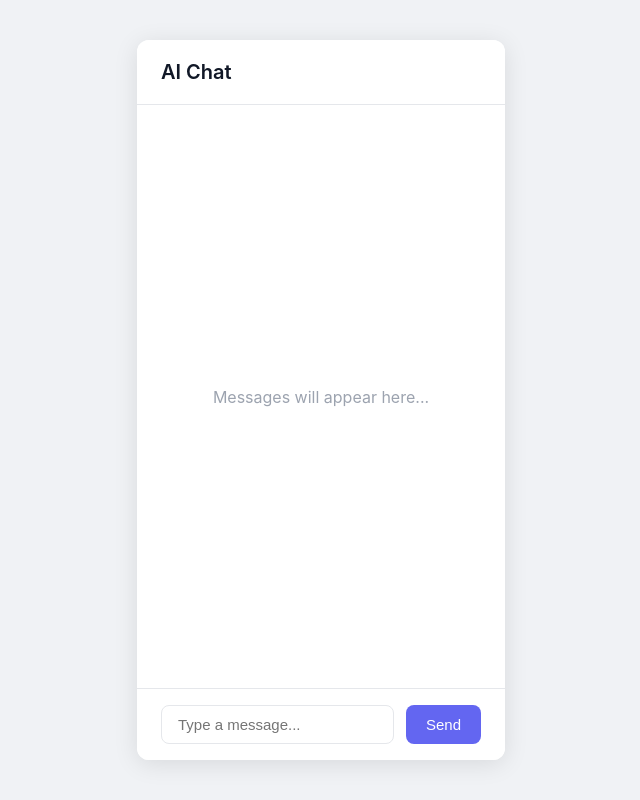
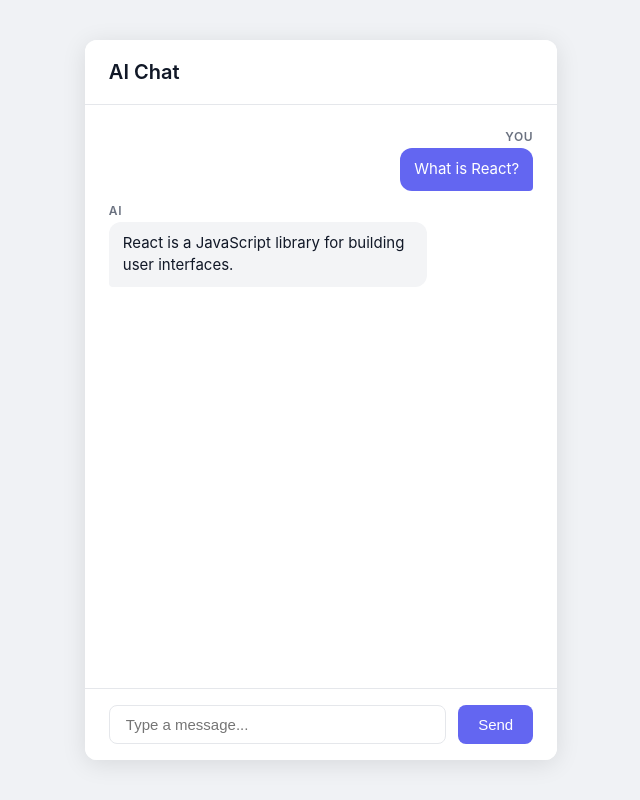
Before and after one commit to uzairha/ai-chat-app, a React (Vite) app in the folder ai-chat-app/client/: page / in a window 1280 px wide. Shown: the whole page, without its empty margins (319-959 px from the left). Built offline with nearby package versions, Linux system fonts and the light colour scheme.

Commit message:
Chunk 3: Message component and props

```diff
--- a/ai-chat-app/client/src/App.jsx
+++ b/ai-chat-app/client/src/App.jsx
@@ -1,4 +1,5 @@
 import './App.css'
+import Message from './components/Message'
 
 function App() {
   return (
@@ -8,7 +9,8 @@ function App() {
       </header>
 
       <main className="chat-window">
-        <p className="placeholder">Messages will appear here...</p>
+        <Message role="user" content="What is React?" />
+        <Message role="assistant" content="React is a JavaScript library for building user interfaces." />
       </main>
 
       <footer className="input-bar">
--- /dev/null
+++ b/ai-chat-app/client/src/components/Message.css
@@ -0,0 +1,44 @@
+.message {
+  display: flex;
+  flex-direction: column;
+  max-width: 75%;
+  gap: 4px;
+}
+
+.message.user {
+  align-self: flex-end;
+  align-items: flex-end;
+}
+
+.message.assistant {
+  align-self: flex-start;
+  align-items: flex-start;
+}
+
+.message-label {
+  font-size: 12px;
+  font-weight: 600;
+  color: #6b7280;
+  text-transform: uppercase;
+  letter-spacing: 0.05em;
+}
+
+.message-content {
+  padding: 10px 14px;
+  border-radius: 12px;
+  font-size: 15px;
+  line-height: 1.5;
+  margin: 0;
+}
+
+.message.user .message-content {
+  background: #6366f1;
+  color: white;
+  border-bottom-right-radius: 4px;
+}
+
+.message.assistant .message-content {
+  background: #f3f4f6;
+  color: #111827;
+  border-bottom-left-radius: 4px;
+}
--- /dev/null
+++ b/ai-chat-app/client/src/components/Message.jsx
@@ -0,0 +1,12 @@
+import './Message.css'
+
+function Message({ role, content }) {
+  return (
+    <div className={`message ${role}`}>
+      <span className="message-label">{role === 'user' ? 'You' : 'AI'}</span>
+      <p className="message-content">{content}</p>
+    </div>
+  )
+}
+
+export default Message
```
